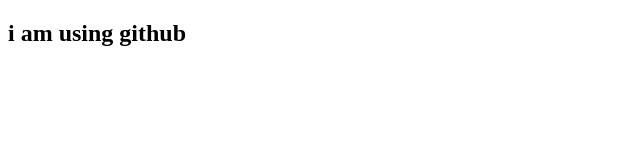
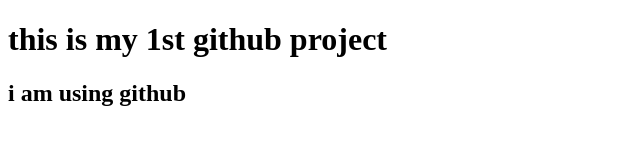
Before and after one commit to jmiskatchowdhury/new-computer-website, a plain HTML site: page index.html in a window 1280 px wide. Shown: the whole page, without its empty margins (0-640 px from the left). Drawn offline with Linux system fonts and the light colour scheme.

Commit message:
added a header

```diff
--- a/index.html
+++ b/index.html
@@ -6,6 +6,7 @@
     <title>Document</title>
 </head>
 <body>
+    <h1>this is my 1st github project</h1>
     <h2> i am using github</h2>
 </body>
 </html>
```
Also changed, not shown: 1 other file.
